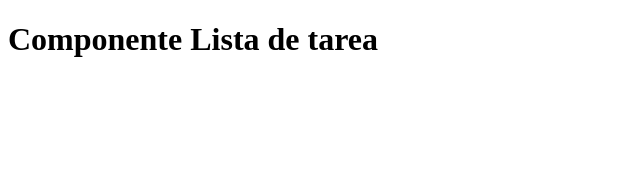
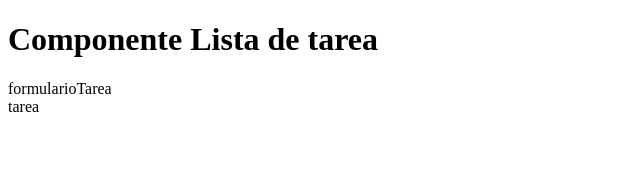
Before and after one commit to Diego-Palacio/Lista-Tareas, a React (Vite) app: page / in a window 1280 px wide. Shown: the top 170 px of the page, without its empty margins (0-640 px from the left). Built offline with nearby package versions, Linux system fonts and the light colour scheme.

Commit message:
agrego componentes

```diff
--- a/src/AppListaTareas.jsx
+++ b/src/AppListaTareas.jsx
@@ -1,3 +1,5 @@
+import { FormularioTarea } from "./componentes/formularioTarea"
+import { Tarea } from "./componentes/tarea"
 
 export const AppListaTareas = ( ) => {
 
@@ -5,6 +7,10 @@ export const AppListaTareas = ( ) => {
 
         <h1>Componente Lista de tarea</h1>
 
+        <FormularioTarea/>
+        <Tarea/>
+
+
     </>)
 
 }
--- /dev/null
+++ b/src/componentes/FormularioTarea.jsx
@@ -0,0 +1,6 @@
+
+export const FormularioTarea = () => {
+  return (
+    <div>formularioTarea</div>
+  )
+}
--- /dev/null
+++ b/src/componentes/Tarea.jsx
@@ -0,0 +1,6 @@
+
+export const Tarea = () => {
+  return (
+    <div>tarea</div>
+  )
+}
```
